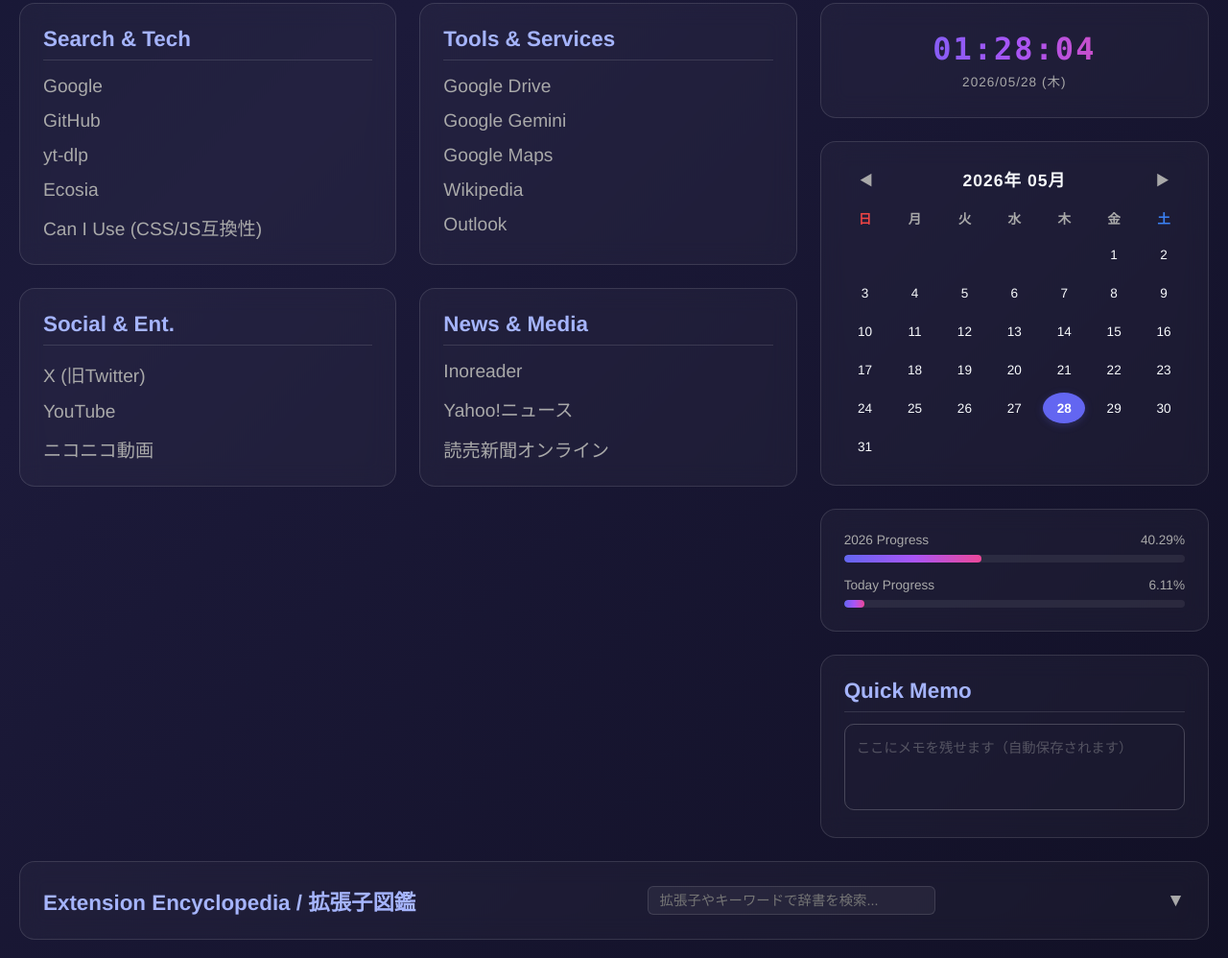
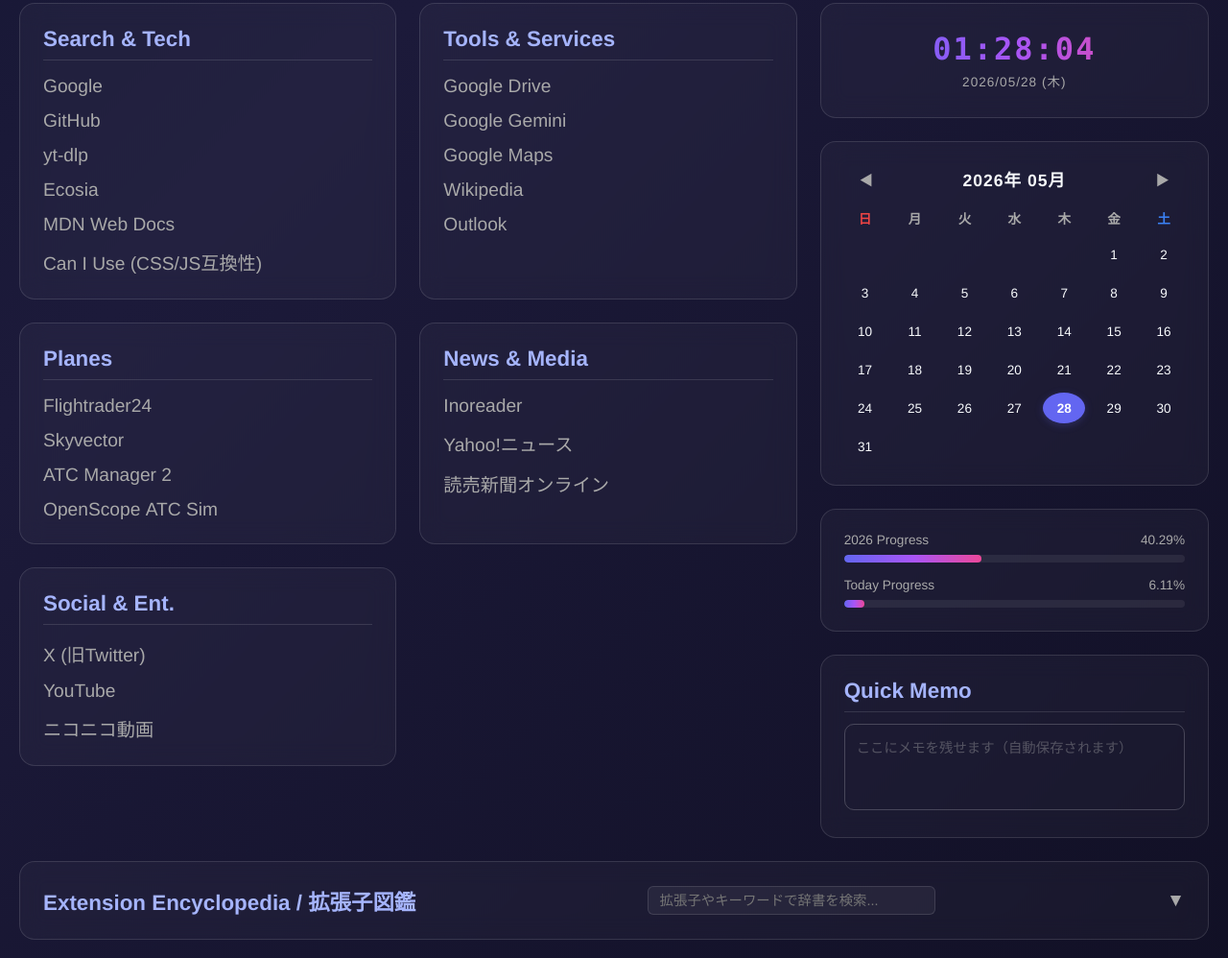
Before and after one commit to kumoroha/portal, a plain HTML site: page index.html in a window 1280 px wide. Shown: the part 234-1232 px from the top of the page at 96% size. Drawn offline with Linux system fonts and the light colour scheme.

Commit message:
Update index.html

```diff
--- a/index.html
+++ b/index.html
@@ -39,6 +39,7 @@
                         <li class="link-item"><a href="https://github.com/" target="_blank">GitHub</a></li>
                         <li class="link-item"><a href="https://colab.research.google.com/drive/1kxpWt8bKuW-r5UoVAQG9DfjXNrbsHipR" target="_blank">yt-dlp</a></li>
                         <li class="link-item"><a href="https://www.ecosia.org/" target="_blank">Ecosia</a></li>
+                        <li class="link-item"><a href="https://developer.mozilla.org/ja/" target="_blank">MDN&nbsp;Web&nbsp;Docs</a></li>
                         <li class="link-item"><a href="https://caniuse.com/" target="_blank">Can I Use (CSS/JS互換性)</a></li>
                     </ul>
                 </div>
@@ -55,11 +56,12 @@
                 </div>
 
                 <div class="category-card">
-                    <h2 class="card-title">Social & Ent.</h2>
+                    <h2 class="card-title">Planes</h2>
                     <ul class="link-list">
-                        <li class="link-item"><a href="https://x.com/" target="_blank">X (旧Twitter)</a></li>
-                        <li class="link-item"><a href="https://www.youtube.com/" target="_blank">YouTube</a></li>
-                        <li class="link-item"><a href="https://www.nicovideo.jp/" target="_blank">ニコニコ動画</a></li>
+                        <li class="link-item"><a href="https://flightrader24.com/" target="_blank">Flightrader24</a></li>
+                        <li class="link-item"><a href="https://skyvector.com/" target="_blank">Skyvector</a></li>
+                        <li class="link-item"><a href="https://esstudio.site/atc-manager-2/#/" target="_blank">ATC&nbsp;Manager&nbsp;2</a></li>
+                        <li class="link-item"><a href="https://www.openscope.co/" target="_blank">OpenScope&nbsp;ATC&nbsp;Sim</a></li>
                     </ul>
                 </div>
 
@@ -69,6 +71,15 @@
                         <li class="link-item"><a href="https://inoreader.com/" target="_blank">Inoreader</a></li>
                         <li class="link-item"><a href="https://news.yahoo.co.jp/" target="_blank">Yahoo!ニュース</a></li>
                         <li class="link-item"><a href="https://yomiuri.co.jp/" target="_blank">読売新聞オンライン</a></li>
+                    </ul>
+                </div>
+
+                <div class="category-card">
+                    <h2 class="card-title">Social & Ent.</h2>
+                    <ul class="link-list">
+                        <li class="link-item"><a href="https://x.com/" target="_blank">X (旧Twitter)</a></li>
+                        <li class="link-item"><a href="https://www.youtube.com/" target="_blank">YouTube</a></li>
+                        <li class="link-item"><a href="https://www.nicovideo.jp/" target="_blank">ニコニコ動画</a></li>
                     </ul>
                 </div>
 
```
